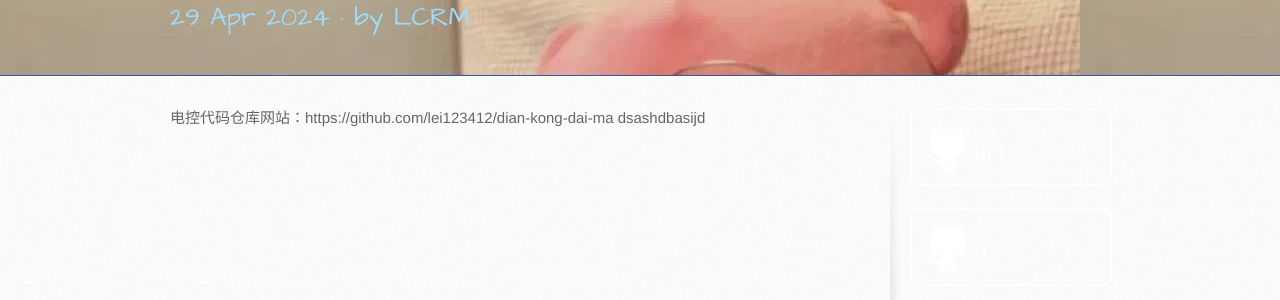
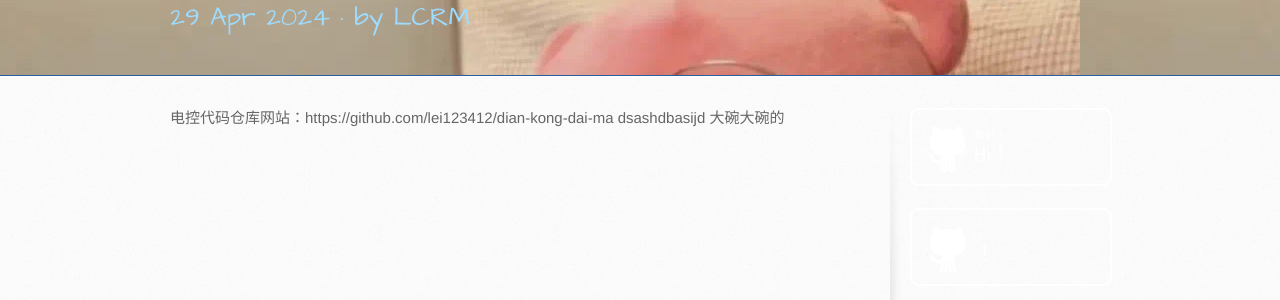
Before and after one commit to Muzi1205/HBUTmotor-control-unit.github.io, a Jekyll site: the page built from index.md, in a window 1280 px wide. Shown: the part 197-497 px from the top of the page. Built offline with Jekyll 4.4.1, drawn with Linux system fonts in a browser that asks for light colours; our own code applies the rules of GitHub Pages for plain Markdown files.

Commit message:
Update index.md

```diff
--- a/index.md
+++ b/index.md
@@ -1,3 +1,4 @@
 
 电控代码仓库网站：https://github.com/lei123412/dian-kong-dai-ma
 dsashdbasijd
+大碗大碗的
```
